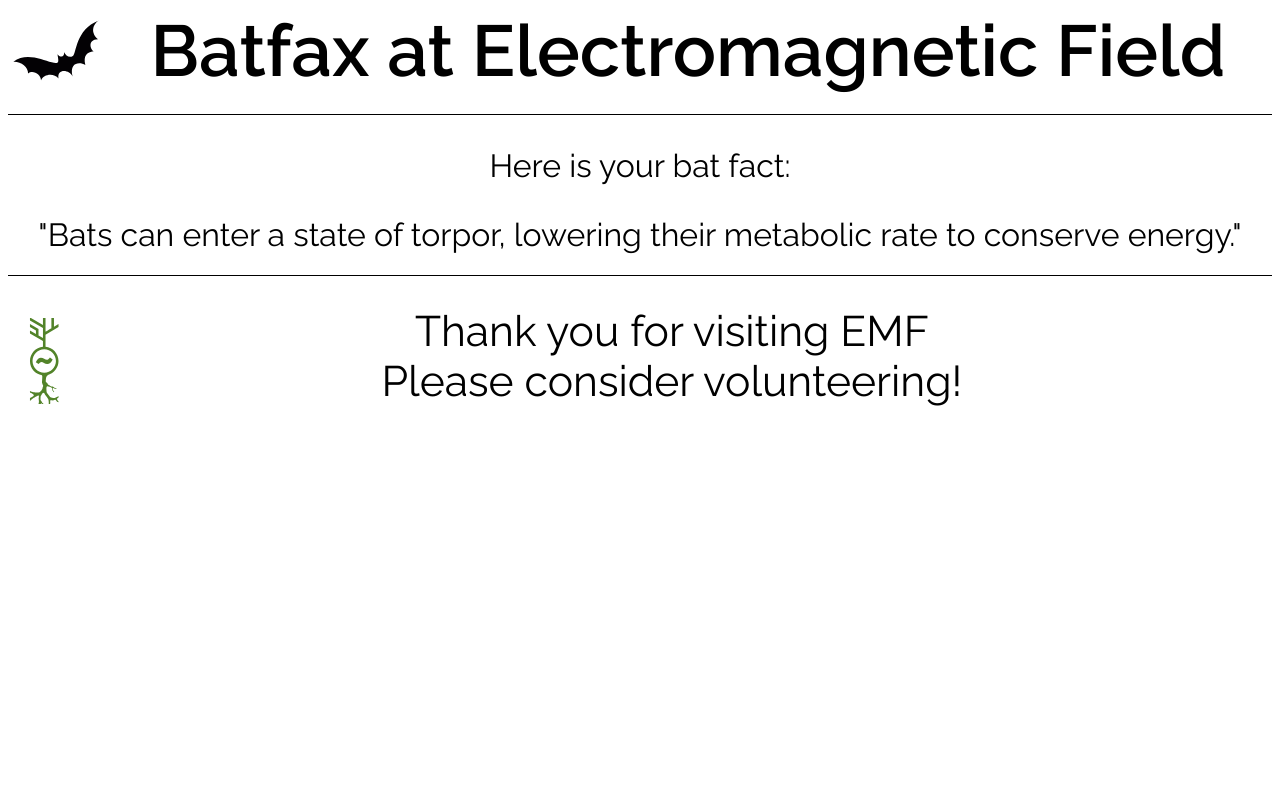
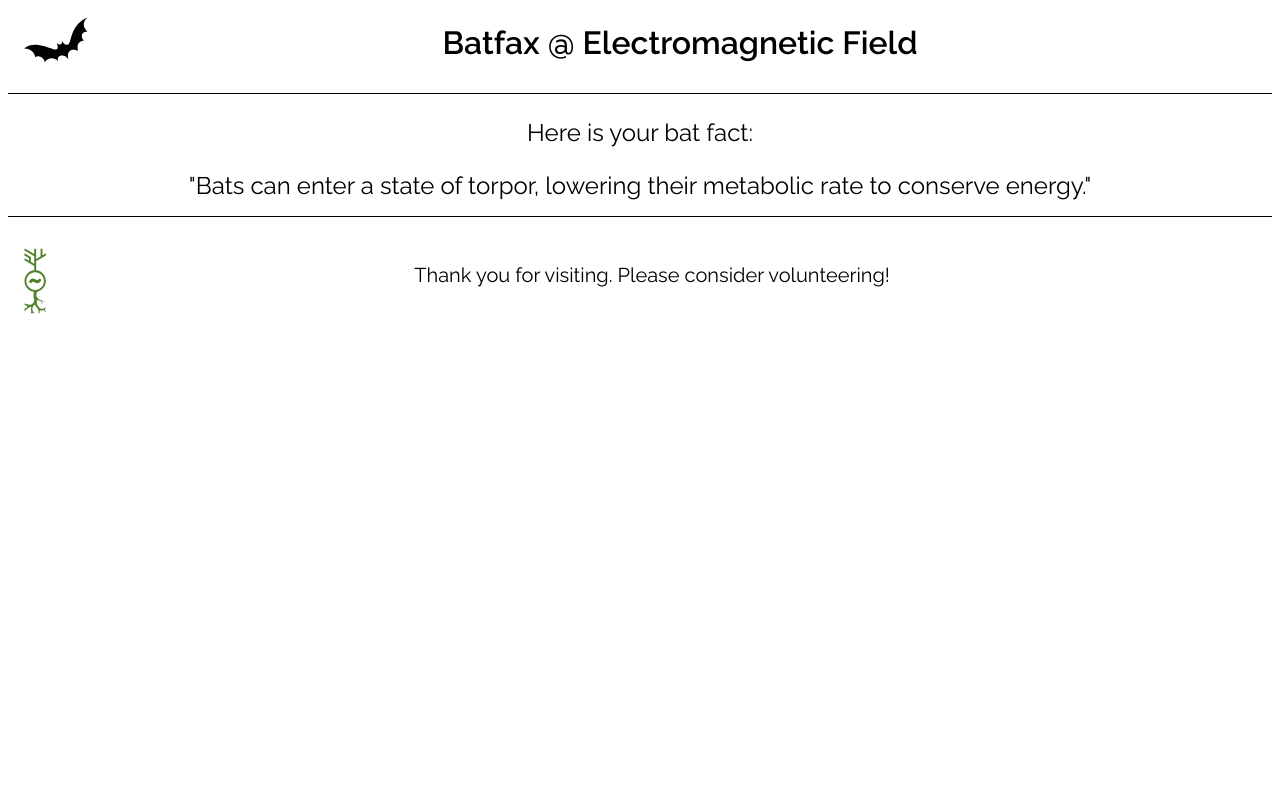
Before and after one commit to poggs/emf-batfacts, a Flask app: page / in a window 1280 px wide. Run offline with Flask 3, Linux system fonts and the light colour scheme.

Commit message:
Adjust layout to fit better on a fax page

```diff
--- a/static/style.css
+++ b/static/style.css
@@ -25,7 +25,7 @@
 body {
     font-family: Raleway, sans-serif;
     font-weight: normal;
-    font-size: 16pt;
+    font-size: 12pt;
 }
 
 footer {
@@ -42,8 +42,8 @@
 }
 
 #footer-text {
-    font-size: 2em;
-    padding: 0.2em;
+    font-size: 1.25em;
+    padding: 1.5em;
 }
 
 #quote {
@@ -57,5 +57,6 @@
 }
 
 #title {
-    font-size: 72px;
+    font-size: 32px;
+    padding: 0.5em;
 }
--- a/templates/index.html
+++ b/templates/index.html
@@ -6,7 +6,7 @@
 
 <header>
     <img id="logo" alt="Bat" src="../static/bat.svg" style="width: 96px;"/>
-    <div id="title">Batfax at Electromagnetic Field</div>
+    <div id="title">Batfax @ Electromagnetic Field</div>
 </header>
 
 <div id="quote">
@@ -16,7 +16,7 @@
 
 <footer>
     <img id="footer-logo" alt="Electromagnetic Field 2024 logo" src="../static/logo-dark.svg"/>
-    <div id="footer-text">Thank you for visiting EMF<br />Please consider volunteering!</div>
+    <div id="footer-text">Thank you for visiting.  Please consider volunteering!</div>
 </footer>
 
 </body>
```
